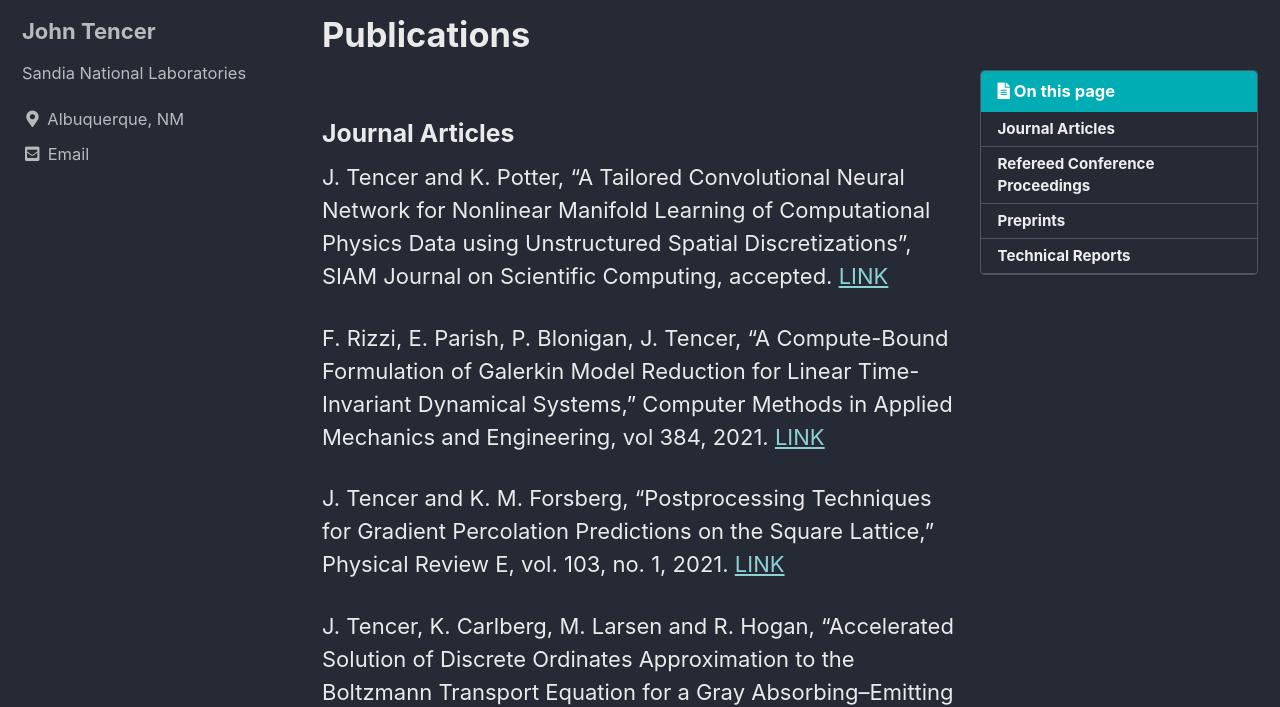
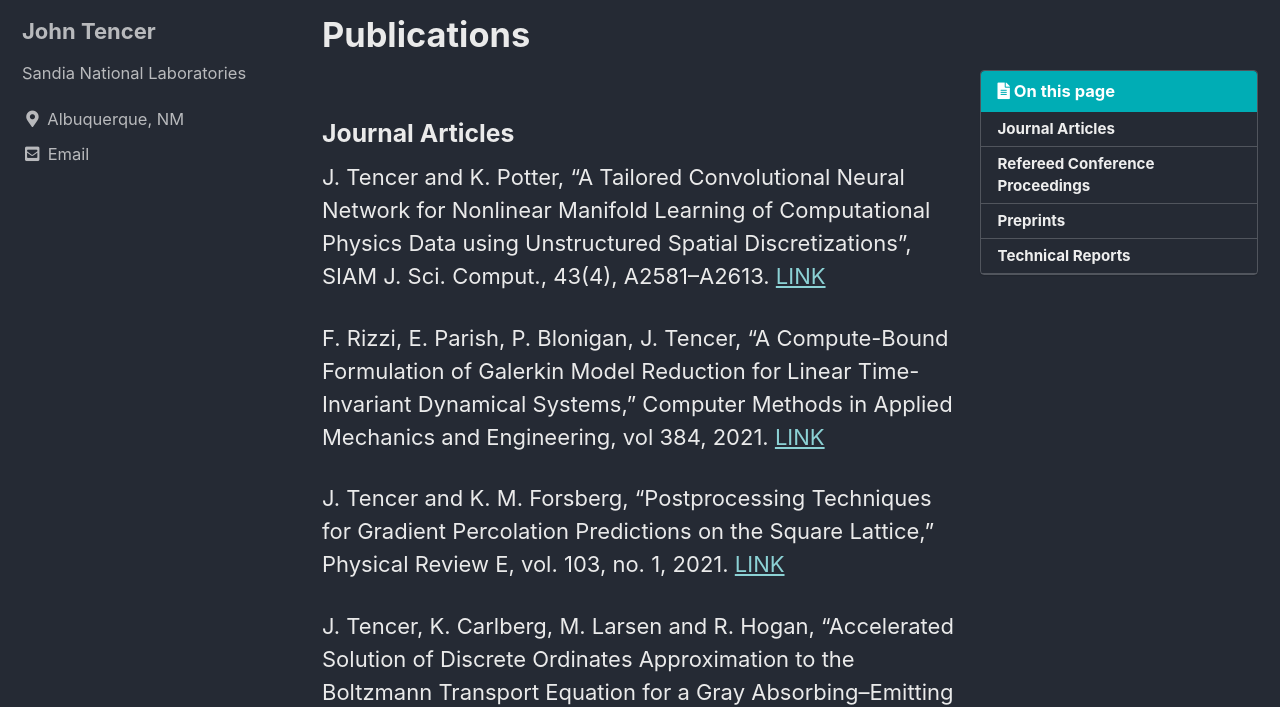
Before and after one commit to jtencer/jtencer.github.io, a Jekyll site: the page built from _pages/pubs.md, in a window 1280 px wide and 900 px high, cut to the strip 193-900 px from the top of the window. Built offline with Jekyll 4.4.1, drawn with Linux system fonts in a browser that asks for light colours; cached includes are drawn as plain includes.

Commit message:
update sisc pub

```diff
--- a/_pages/pubs.md
+++ b/_pages/pubs.md
@@ -10,7 +10,7 @@ toc: true
 
 ### Journal Articles
 
-J. Tencer and K. Potter, “A Tailored Convolutional Neural Network for Nonlinear Manifold Learning of Computational Physics Data using Unstructured Spatial Discretizations”, SIAM Journal on Scientific Computing, accepted.  [LINK](SISC2021)
+J. Tencer and K. Potter, “A Tailored Convolutional Neural Network for Nonlinear Manifold Learning of Computational Physics Data using Unstructured Spatial Discretizations”, SIAM J. Sci. Comput., 43(4), A2581–A2613.  [LINK](SISC2021)
 
 F. Rizzi, E. Parish, P. Blonigan, J. Tencer, “A Compute-Bound Formulation of Galerkin Model Reduction for Linear Time-Invariant Dynamical Systems,” Computer Methods in Applied Mechanics and Engineering, vol 384, 2021.  [LINK](CMAME2021)
 
```
Also changed, not shown: _pages/SISC2021.md (+1 -1 lines).
